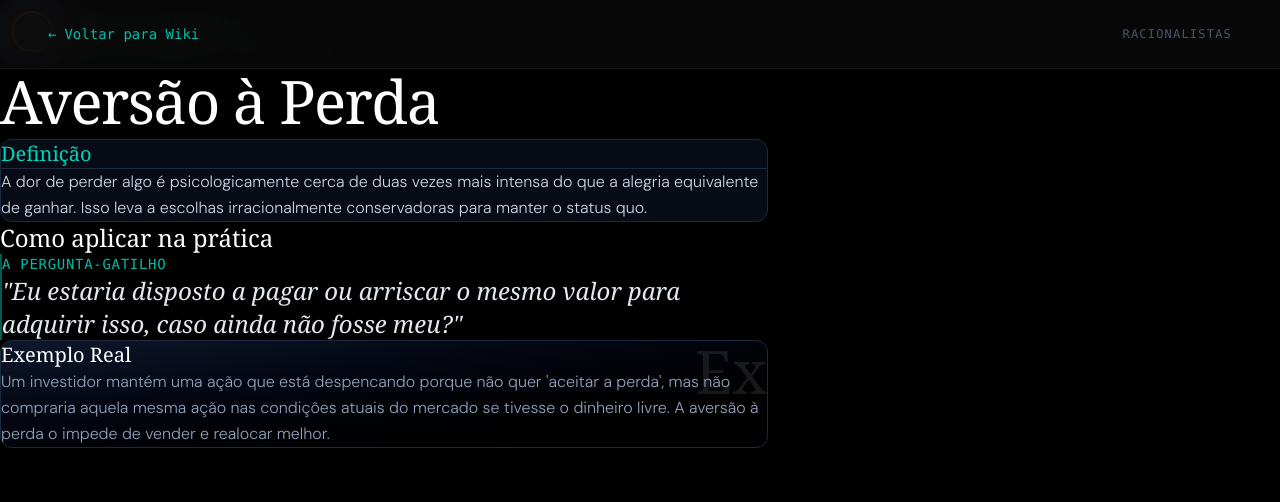
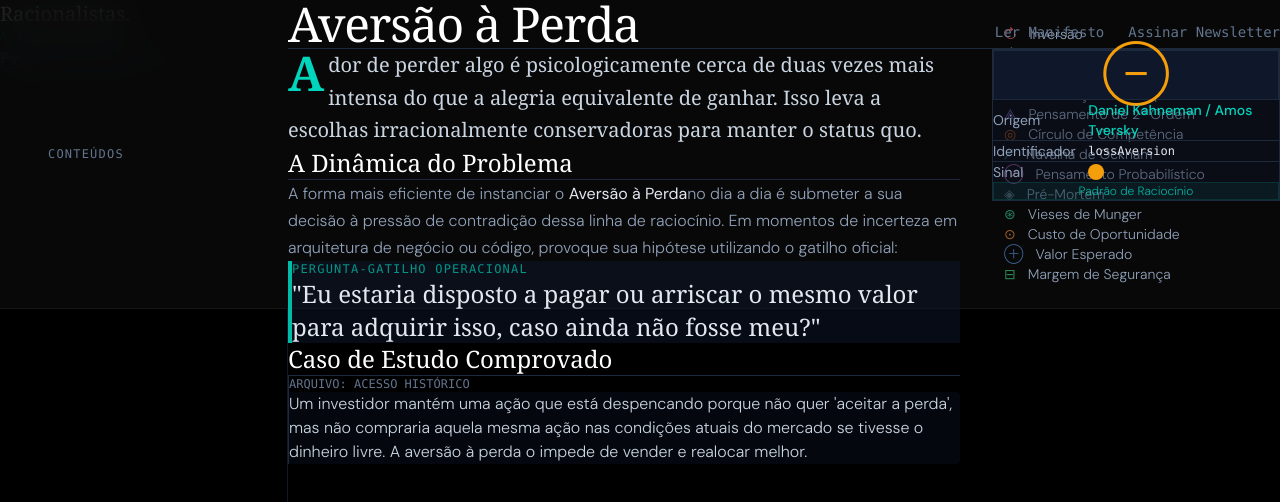
Before and after one commit to alexmeirelles/racionalistas, a Next.js app: page /wiki/aversao-a-perda in a window 1280 px wide. Shown: the top 502 px of the page. Built offline with nearby package versions, Linux system fonts and the light colour scheme; a web font is replaced by a local one.

Commit message:
refactor(wiki): redesenha layout e componentes para estetica wikipedia com infobox e navegação lateral

```diff
--- a/src/app/wiki/[slug]/page.tsx
+++ b/src/app/wiki/[slug]/page.tsx
@@ -27,86 +27,82 @@ export default function WikiArticle({ params }: { params: { slug: string } }) {
   }
 
   return (
-    <div className="min-h-screen bg-black text-slate-200">
-
-      {/* Navbar Minimalista */}
-      <nav className="border-b border-slate-900 bg-black/80 backdrop-blur-md sticky top-0 z-10 w-full py-4 px-6 md:px-12 flex items-center justify-between">
-        <Link href="/wiki" className="text-teal-500 hover:text-teal-400 text-sm font-mono flex items-center gap-2 transition-colors">
-          <span>&larr;</span> Voltar para Wiki
-        </Link>
-        <span className="text-xs font-mono text-slate-600 uppercase tracking-widest hidden md:inline-block">
-          Racionalistas
-        </span>
-      </nav>
-
-      <main className="max-w-3xl mx-auto px-6 py-16 md:py-24">
-
-        {/* Header do Artigo */}
-        <header className="mb-16">
-          <div className="flex items-center gap-4 mb-8">
-            <span
-              className="flex items-center justify-center w-16 h-16 rounded-2xl bg-slate-900 border border-slate-800 text-3xl"
-              style={{ color: model.color, textShadow: `0 0 20px ${model.color}40` }}
-            >
-              {model.icon}
-            </span>
-            <div>
-              <span className="text-xs font-mono tracking-widest text-slate-500 uppercase">
-                Modelo
-                <span className="mx-2 text-slate-700">|</span>
-                {model.id}
-              </span>
-              <div className="text-sm font-mono text-teal-600/80 mt-1">
-                {model.thinker}
-              </div>
-            </div>
-          </div>
-
-          <h1 className="text-4xl md:text-6xl font-serif text-white tracking-tight leading-tight">
+    <article className="relative min-h-full pb-20 max-w-full">
+      {/* Título Estilo Wikipedia (Sublinhado completo) */}
+      <header className="mb-6 border-b border-slate-800 pb-2 flex items-baseline justify-between">
+        <h1 className="text-4xl md:text-5xl font-serif text-white tracking-tight m-0">
           {model.name}
         </h1>
       </header>
 
-        {/* Corpo do Artigo */}
-        <article className="prose prose-invert prose-lg prose-slate max-w-none">
+      <div className="flex flex-col xl:flex-row-reverse gap-8 items-start">
 
-          <div className="bg-slate-900/50 border border-slate-800 rounded-xl p-8 mb-12">
-            <h2 className="text-xl font-serif text-teal-400 mt-0 mb-4 border-b border-slate-800 pb-4">
-              Definição
-            </h2>
-            <p className="text-slate-300 leading-relaxed m-0">
+        {/* Infobox Direito (Wikipedia Style) */}
+        <aside className="w-full xl:w-72 flex-shrink-0 bg-slate-900/40 border border-slate-800 p-1 mb-8 xl:mb-0 xl:mt-2">
+          <div className="bg-slate-900 border border-slate-800 flex items-center justify-center py-6 text-5xl mb-1" style={{ color: model.color }}>
+            {model.icon}
+          </div>
+          <table className="w-full text-sm border-collapse text-left">
+            <tbody>
+              <tr className="border-b border-slate-800">
+                <th className="py-2 px-3 text-slate-400 font-normal w-1/3">Origem</th>
+                <td className="py-2 px-3 text-teal-400 font-medium">{model.thinker}</td>
+              </tr>
+              <tr className="border-b border-slate-800">
+                <th className="py-2 px-3 text-slate-400 font-normal">Identificador</th>
+                <td className="py-2 px-3 text-slate-200 font-mono text-xs">{model.id}</td>
+              </tr>
+              <tr>
+                <th className="py-2 px-3 text-slate-400 font-normal">Sinal</th>
+                <td className="py-2 px-3">
+                  <div className="w-4 h-4 rounded-full" style={{ backgroundColor: model.color }}></div>
+                </td>
+              </tr>
+            </tbody>
+          </table>
+          <div className="bg-teal-900/20 text-teal-400/80 text-xs text-center py-2 mt-1 border border-teal-900/50">
+            Padrão de Raciocínio
+          </div>
+        </aside>
+
+        {/* Conteúdo Fluido */}
+        <div className="prose prose-invert prose-lg prose-slate flex-1 max-w-3xl">
+
+          <p className="text-slate-300 leading-relaxed font-serif text-xl first-letter:text-5xl first-letter:font-bold first-letter:text-teal-400 first-letter:mr-1 first-letter:float-left">
             {model.definition}
           </p>
+
+          <h2 className="text-2xl font-serif text-white border-b border-slate-800 pb-2 mt-12 mb-6">
+            A Dinâmica do Problema
+          </h2>
+          <p className="text-slate-400">
+            A forma mais eficiente de instanciar o <strong className="text-slate-200 font-normal">{model.name}</strong>
+            no dia a dia é submeter a sua decisão à pressão de contradição dessa linha de raciocínio.
+            Em momentos de incerteza em arquitetura de negócio ou código, provoque sua hipótese utilizando o gatilho oficial:
+          </p>
+
+          <blockquote className="border-l-4 border-teal-500 bg-slate-900/50 p-6 my-8 not-italic">
+            <div className="text-xs font-mono text-teal-600 mb-2 uppercase tracking-widest">
+              Pergunta-Gatilho Operacional
             </div>
-
-          <div className="mb-12">
-            <h2 className="text-2xl font-serif text-white mb-6">Como aplicar na prática</h2>
-
-            <div className="pl-6 border-l-2 border-teal-500/50 my-8 py-2">
-              <h3 className="text-sm font-mono text-teal-500 uppercase tracking-wider mt-0 mb-3">
-                A Pergunta-Gatilho
-              </h3>
-              <p className="text-xl md:text-2xl font-serif text-slate-200 mt-0 mb-0 leading-snug italic">
+            <p className="text-xl md:text-2xl font-serif text-slate-200 mt-0 mb-0 leading-snug">
               "{model.triggerQuestion}"
             </p>
-            </div>
-          </div>
+          </blockquote>
 
-          <div className="bg-gradient-to-br from-slate-900 to-black border border-slate-800 rounded-xl p-8 relative overflow-hidden">
-            <div className="absolute top-0 right-0 p-4 opacity-10">
-              <span className="text-6xl font-serif">Ex</span>
-            </div>
-            <h2 className="text-xl font-serif text-white mt-0 mb-4 flex items-center gap-2">
-              Exemplo Real
+          <h2 className="text-2xl font-serif text-white border-b border-slate-800 pb-2 mt-12 mb-6">
+            Caso de Estudo Comprovado
           </h2>
-            <p className="text-slate-400 leading-relaxed m-0 relative z-10">
+          <div className="text-slate-300 leading-relaxed pl-4 border-l border-slate-800">
+            <span className="block text-xs font-mono text-slate-500 mb-4 uppercase">Arquivo: Acesso Histórico</span>
+            <p className="m-0 bg-slate-900/30 p-4 rounded-r text-base">
               {model.example}
             </p>
           </div>
 
+        </div>
+
+      </div>
     </article>
-
-      </main>
-    </div>
   );
 }
--- /dev/null
+++ b/src/app/wiki/layout.tsx
@@ -0,0 +1,85 @@
+import React from 'react';
+import Link from 'next/link';
+import { wikiContent } from '@/lib/wiki-content';
+
+export const metadata = {
+  title: 'Wiki | Racionalistas',
+  description: 'Catálogo de Modelos Mentais Racionalistas',
+};
+
+export default function WikiLayout({ children }: { children: React.ReactNode }) {
+  return (
+    <div className="flex bg-black text-slate-200 min-h-screen">
+
+      {/* Sidebar - Fixa lateral desktop */}
+      <aside className="hidden md:flex flex-col w-72 bg-black border-r border-slate-900 h-screen sticky top-0 overflow-y-auto">
+        <div className="p-6 pb-2 border-b border-slate-900 sticky top-0 bg-black z-10">
+          <Link href="/" className="text-xl font-serif text-white hover:text-teal-400 transition-colors flex items-center gap-2">
+            Racionalistas.
+          </Link>
+          <div className="text-xs font-mono text-teal-600/70 mt-1 mb-4 uppercase tracking-widest">
+            A Enciclopédia
+          </div>
+
+          <div className="relative group">
+            <svg xmlns="http://www.w3.org/2000/svg" className="h-4 w-4 absolute left-3 top-2.5 text-slate-500 group-focus-within:text-teal-500 transition-colors" fill="none" viewBox="0 0 24 24" stroke="currentColor">
+              <path strokeLinecap="round" strokeLinejoin="round" strokeWidth={2} d="M21 21l-6-6m2-5a7 7 0 11-14 0 7 7 0 0114 0z" />
+            </svg>
+            <input
+              type="text"
+              placeholder="Pesquisar modelo..."
+              className="w-full bg-slate-900/50 border border-slate-800 rounded-md py-2 pl-9 pr-3 text-sm text-slate-200 placeholder-slate-600 focus:outline-none focus:border-teal-500/50 focus:bg-slate-900 transition-all font-mono"
+            />
+          </div>
+        </div>
+
+        <nav className="p-4 pt-6 flex-1">
+          <h3 className="text-xs font-mono text-slate-500 uppercase tracking-widest pl-2 mb-3">
+            Conteúdos
+          </h3>
+          <ul className="space-y-[1px]">
+            {wikiContent.map((model) => (
+              <li key={model.id}>
+                <Link
+                  href={`/wiki/${model.slug}`}
+                  className="flex items-center gap-3 px-2 py-1.5 rounded-md text-sm text-slate-400 hover:text-teal-400 hover:bg-teal-900/10 transition-colors group"
+                >
+                  <span className="opacity-60 group-hover:opacity-100" style={{ color: model.color }}>{model.icon}</span>
+                  <span className="truncate">{model.name}</span>
+                </Link>
+              </li>
+            ))}
+          </ul>
+        </nav>
+      </aside>
+
+      {/* Área Principal (Topbar + Conteúdo) */}
+      <div className="flex-1 flex flex-col min-w-0">
+
+        {/* Topbar Mobile */}
+        <header className="md:hidden flex items-center justify-between p-4 border-b border-slate-900 bg-black/80 backdrop-blur-md sticky top-0 z-20">
+          <Link href="/" className="text-lg font-serif text-white flex items-center gap-2">
+            Racionalistas.
+          </Link>
+          <button className="text-slate-400 hover:text-white">
+            <svg xmlns="http://www.w3.org/2000/svg" className="h-6 w-6" fill="none" viewBox="0 0 24 24" stroke="currentColor">
+              <path strokeLinecap="round" strokeLinejoin="round" strokeWidth={2} d="M4 6h16M4 12h16M4 18h16" />
+            </svg>
+          </button>
+        </header>
+
+        {/* Topbar Desktop (Opcional, apenas status) */}
+        <header className="hidden md:flex items-center justify-end p-4 h-16 w-full absolute top-0 right-0 z-10 pointer-events-none">
+          <div className="flex items-center gap-6 text-sm font-mono text-slate-500 pointer-events-auto">
+            <Link href="/" className="hover:text-white transition-colors">Ler Manifesto</Link>
+            <Link href="#assinar" className="hover:text-white transition-colors">Assinar Newsletter</Link>
+          </div>
+        </header>
+
+        <main className="flex-1 p-6 md:p-12 lg:p-16 max-w-5xl mx-auto w-full pt-16 md:pt-24">
+          {children}
+        </main>
+      </div>
+    </div>
+  );
+}
--- a/src/app/wiki/page.tsx
+++ b/src/app/wiki/page.tsx
@@ -9,49 +9,55 @@ export const metadata = {
 
 export default function WikiIndex() {
   return (
-    <div className="min-h-screen bg-black text-slate-200">
-      <div className="max-w-5xl mx-auto px-6 py-20">
-
-        <header className="mb-16">
-          <h1 className="text-4xl md:text-5xl font-serif text-teal-400 mb-4 tracking-tight">
-            Os 13 Modelos Mentais
+    <>
+      <header className="mb-12 border-b border-slate-900 pb-8">
+        <h1 className="text-4xl md:text-5xl font-serif text-white mb-4 tracking-tight">
+          A Enciclopédia Racionalista
         </h1>
-          <p className="text-lg text-slate-400 max-w-2xl">
-            A estrutura fundacional do pensamento não-linear. Aqui não há motivação.
-            Apenas ferramentas testadas para analisar a realidade e tomar decisões.
+        <p className="text-xl text-slate-400 max-w-2xl font-serif italic">
+          O portal colaborativo (e fechado) de infraestrutura cognitiva.
         </p>
       </header>
 
-        <div className="grid grid-cols-1 md:grid-cols-2 lg:grid-cols-3 gap-6">
-          {wikiContent.map((model) => (
-            <Link
-              key={model.id}
-              href={`/wiki/${model.slug}`}
-              className="block group"
-            >
-              <article className="h-full bg-slate-900 border border-slate-800 rounded-xl p-6 transition-all duration-300 hover:border-teal-500/50 hover:bg-slate-800/80">
-                <div className="flex items-center justify-between mb-4">
-                  <span className="text-2xl" style={{ color: model.color }}>{model.icon}</span>
-                  <span className="text-xs font-mono text-slate-500">{model.id}</span>
+      <div className="prose prose-invert prose-lg prose-slate max-w-none">
+
+        <div className="bg-slate-900/40 border border-slate-800 rounded-md p-6 mb-12 flex gap-4 md:gap-8 items-start">
+          <div className="text-3xl hidden md:block opacity-50">🧭</div>
+          <div>
+            <h2 className="text-xl font-bold text-white mt-0 mb-2">Bem-vindo(a) ao Catálogo</h2>
+            <p className="text-base text-slate-300 mt-0 mb-0">
+              A maioria das pessoas decide no piloto automático. A intuição é útil em padrões repetitivos, mas falha em ambientes caóticos. A proposta deste diretório é mapear, arquivar e exemplificar os Modelos Mentais mais robustos documentados pela humanidade. Utilize o índice ao lado para navegar por cada estrutura de pensamento.
+            </p>
+          </div>
         </div>
 
-                <h2 className="text-xl font-bold text-white mb-2 group-hover:text-teal-300 transition-colors">
-                  {model.name}
+        <h2 className="text-2xl font-serif text-teal-400 border-b border-slate-800 pb-2 mb-6">
+          Índice Alfabético Geral
         </h2>
 
-                <p className="text-sm text-slate-400 mb-4 line-clamp-2">
+        {/* Usando colunas nativas de CSS para simular índice da wikipedia */}
+        <div className="columns-1 md:columns-2 gap-8 space-y-4">
+          {wikiContent.concat().sort((a,b) => a.name.localeCompare(b.name)).map((model) => (
+            <div key={model.id} className="break-inside-avoid">
+              <Link
+                href={`/wiki/${model.slug}`}
+                className="group flex flex-col p-4 bg-slate-900/20 border border-slate-800 rounded hover:bg-slate-800 hover:border-slate-700 transition-colors"
+              >
+                <div className="flex justify-between items-start mb-1">
+                  <span className="font-bold text-teal-300 group-hover:text-teal-400 group-hover:underline underline-offset-4 decoration-slate-700">
+                    {model.name}
+                  </span>
+                  <span className="opacity-50" style={{ color: model.color }}>{model.icon}</span>
+                </div>
+                <p className="text-sm text-slate-400 line-clamp-2 mt-0 mb-0">
                   {model.definition}
                 </p>
-
-                <div className="text-xs font-mono text-teal-600/70 uppercase tracking-wider">
-                  {model.thinker}
+              </Link>
             </div>
-              </article>
-            </Link>
           ))}
         </div>
 
       </div>
-    </div>
+    </>
   );
 }
```
Lines whose indentation alone changed are shown as unchanged.
